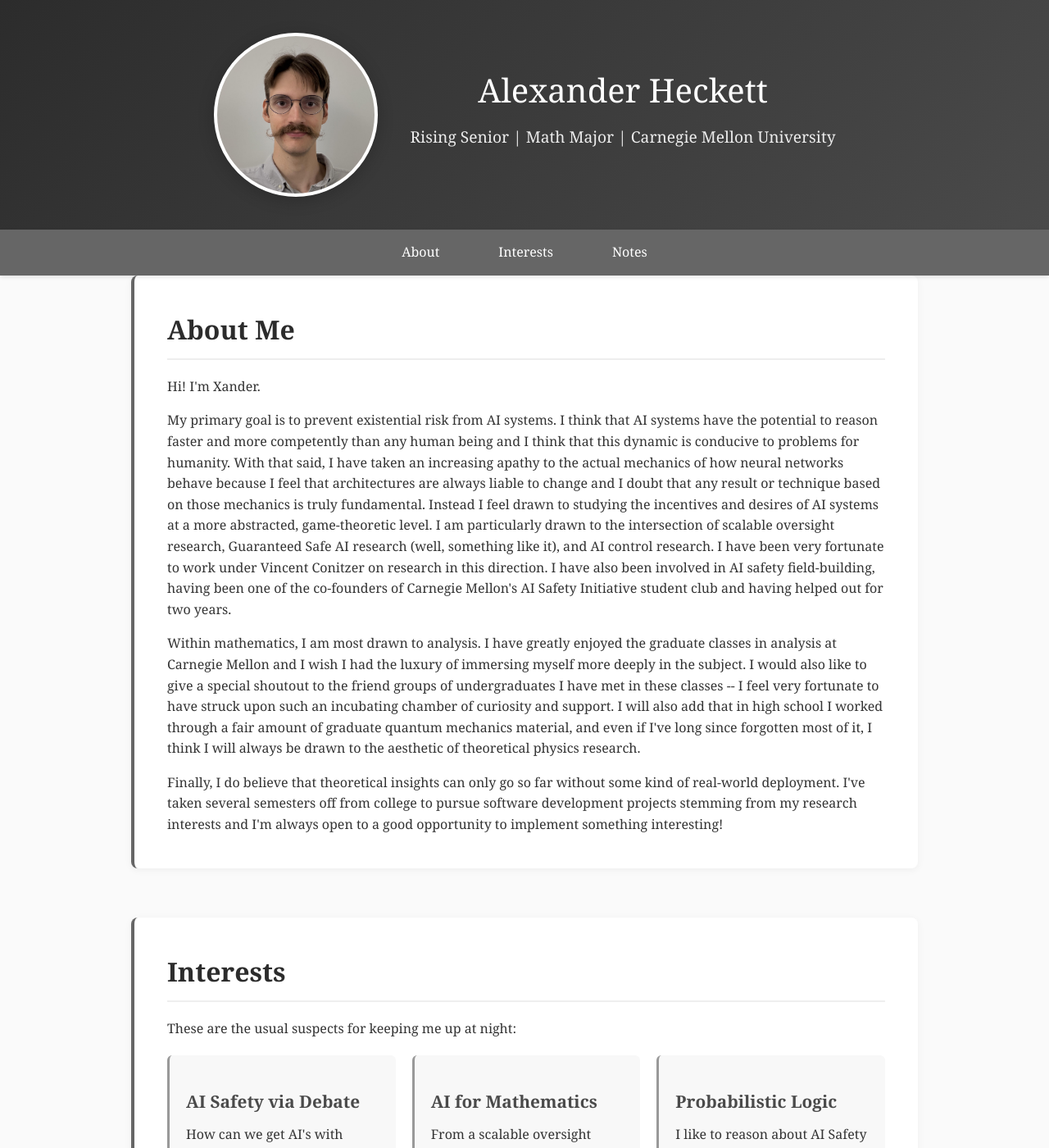
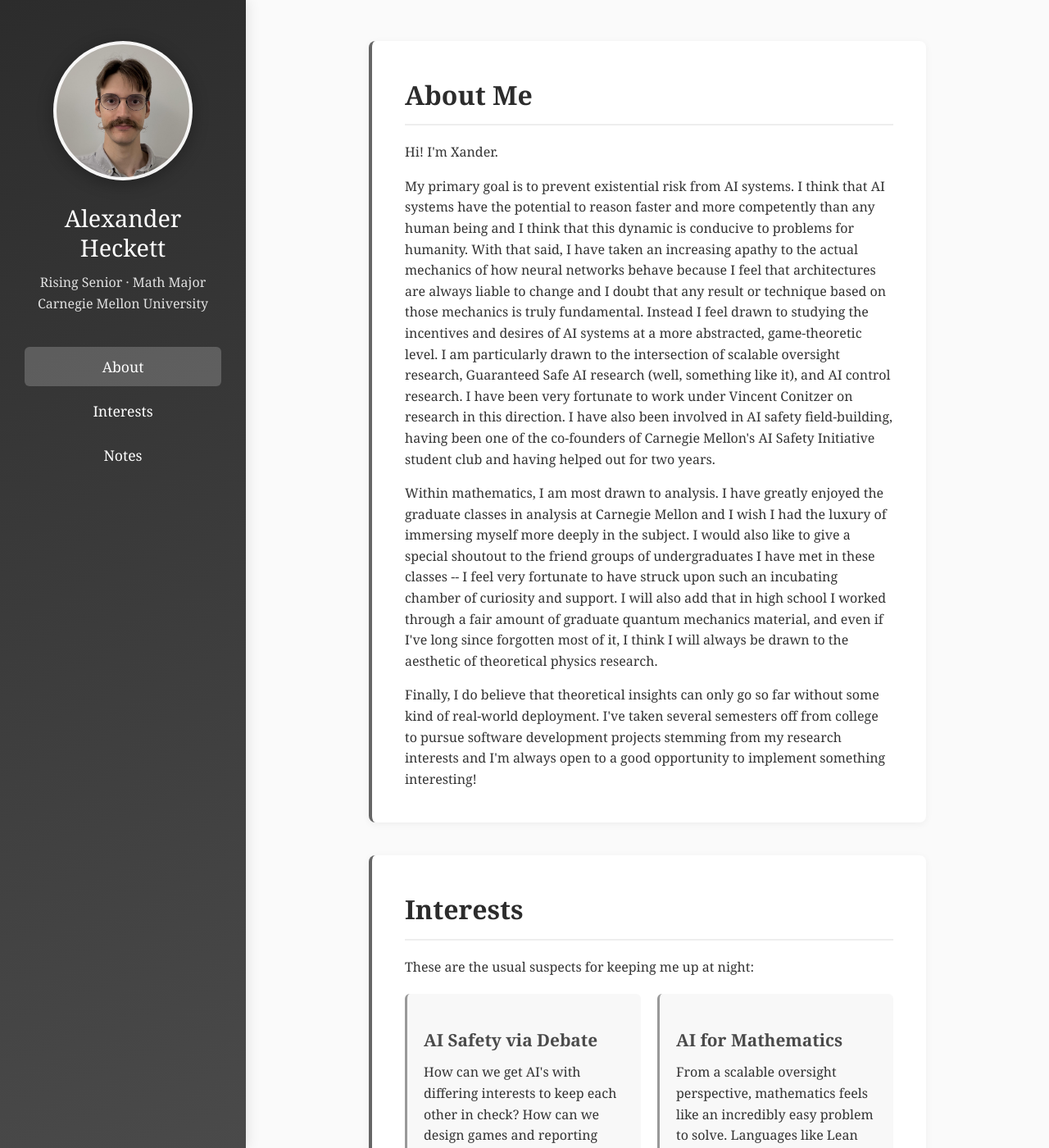
Before and after one commit to bushwallyta271828/bushwallyta271828.github.io, a Jekyll site: the page built from index.html, in a window 1280 px wide and 1400 px high. Shown: the whole window at 82% size. Built offline with Jekyll 4.4.1, drawn with Linux system fonts in a browser that asks for light colours.

Commit message:
Switched to side layout

```diff
--- a/_layouts/default.html
+++ b/_layouts/default.html
@@ -21,31 +21,30 @@
     {% endif %}
 </head>
 <body>
-    <header>
-        <div class="container">
-            <div class="header-content">
+    <div class="layout">
+        <aside class="sidebar">
+            <div class="sidebar-inner">
                 <a class="profile-photo" href="{{ '/' | relative_url }}" aria-label="Alexander Heckett home" style="background-image: url('{{ '/photo.jpg' | relative_url }}');"></a>
-                <div class="header-text">
+                <div class="sidebar-text">
                     <h1>Alexander Heckett</h1>
-                    <p>Rising Senior | Math Major | Carnegie Mellon University</p>
+                    <p>Rising Senior &middot; Math Major<br>Carnegie Mellon University</p>
                 </div>
-            </div>
-        </div>
-    </header>
-
                 <nav>
-        <div class="container">
                     <ul>
                         <li><a href="{{ '/#about' | relative_url }}">About</a></li>
                         <li><a href="{{ '/#interests' | relative_url }}">Interests</a></li>
                         <li><a href="{{ '/blog/' | relative_url }}">Notes</a></li>
                     </ul>
+                </nav>
             </div>
-    </nav>
+        </aside>
 
-    <main class="container">
+        <main>
+            <div class="main-inner">
                 {{ content }}
+            </div>
         </main>
+    </div>
 
     <script>
         document.querySelectorAll('nav a[href*="#"]').forEach(anchor => {
--- a/assets/css/main.css
+++ b/assets/css/main.css
@@ -11,89 +11,114 @@ body {
     background-color: #fafafa;
 }
 
-.container {
-    max-width: 1000px;
-    margin: 0 auto;
-    padding: 0 20px;
+/* ---- Sidebar layout ---- */
+
+.layout {
+    display: flex;
+    align-items: flex-start;
+    min-height: 100vh;
 }
 
-header {
-    background: linear-gradient(135deg, #2c2c2c 0%, #4a4a4a 100%);
+.sidebar {
+    flex: 0 0 300px;
+    width: 300px;
+    position: sticky;
+    top: 0;
+    align-self: flex-start;
+    height: 100vh;
+    background: linear-gradient(160deg, #2c2c2c 0%, #4a4a4a 100%);
     color: white;
-    padding: 40px 0;
-    text-align: center;
+    box-shadow: 2px 0 15px rgba(0,0,0,0.1);
 }
 
-.header-content {
+.sidebar-inner {
     display: flex;
+    flex-direction: column;
     align-items: center;
-    justify-content: center;
-    gap: 40px;
-    flex-wrap: wrap;
+    text-align: center;
+    padding: 50px 30px;
+    height: 100%;
+    overflow-y: auto;
 }
 
 .profile-photo {
-    width: 200px;
-    height: 200px;
+    width: 170px;
+    height: 170px;
     border-radius: 50%;
     background: #ddd;
     display: block;
-    border: 4px solid white;
-    box-shadow: 0 4px 20px rgba(0,0,0,0.2);
+    border: 4px solid rgba(255,255,255,0.9);
+    box-shadow: 0 4px 20px rgba(0,0,0,0.3);
     overflow: hidden;
     background-size: cover;
     background-position: center;
+    flex-shrink: 0;
 }
 
-.header-text h1 {
-    font-size: 2.5em;
-    margin-bottom: 10px;
-    font-weight: 300;
+.sidebar-text {
+    margin-top: 28px;
 }
 
-.header-text p {
-    font-size: 1.2em;
-    opacity: 0.9;
-    margin-bottom: 20px;
+.sidebar-text h1 {
+    font-size: 1.8em;
+    font-weight: 300;
+    line-height: 1.25;
 }
 
-nav {
-    background-color: #666;
-    padding: 15px 0;
-    position: sticky;
-    top: 0;
-    z-index: 100;
-    box-shadow: 0 2px 5px rgba(0,0,0,0.1);
+.sidebar-text p {
+    font-size: 1em;
+    opacity: 0.85;
+    margin-top: 12px;
 }
 
-nav ul {
+.sidebar nav {
+    width: 100%;
+    margin-top: 40px;
+}
+
+.sidebar nav ul {
     list-style: none;
     display: flex;
-    justify-content: center;
-    gap: 40px;
-    flex-wrap: wrap;
+    flex-direction: column;
+    gap: 6px;
 }
 
-nav a {
+.sidebar nav a {
+    display: block;
     color: white;
     text-decoration: none;
     font-weight: 500;
-    transition: color 0.3s ease, background-color 0.3s ease;
-    padding: 8px 16px;
-    border-radius: 4px;
+    font-size: 1.1em;
+    padding: 10px 16px;
+    border-radius: 6px;
+    transition: background-color 0.25s ease;
 }
 
-nav a:hover {
+.sidebar nav a:hover {
     background-color: rgba(255,255,255,0.1);
 }
 
+.sidebar nav a.active {
+    background-color: rgba(255,255,255,0.2);
+}
+
+/* ---- Main content ---- */
+
 main {
-    padding: 40px 0;
+    flex: 1 1 auto;
+    min-width: 0;
+    padding: 50px 0;
+}
+
+.main-inner {
+    max-width: 760px;
+    margin: 0 auto;
+    padding: 0 40px;
 }
 
 section,
 .post {
-    margin-bottom: 60px;
+    margin-bottom: 40px;
     padding: 40px;
     background: white;
     border-radius: 8px;
@@ -130,7 +155,7 @@ a:hover {
 
 .interests {
     display: grid;
-    grid-template-columns: repeat(auto-fit, minmax(250px, 1fr));
+    grid-template-columns: repeat(auto-fit, minmax(220px, 1fr));
     gap: 20px;
     margin-top: 20px;
 }
@@ -209,28 +234,53 @@ a:hover {
     color: #555;
 }
 
+/* ---- Responsive: stack sidebar on top for narrow screens ---- */
+
 @media (max-width: 768px) {
-    .header-content {
+    .layout {
         flex-direction: column;
-        text-align: center;
+    }
+
+    .sidebar {
+        flex-basis: auto;
+        width: 100%;
+        height: auto;
+        position: static;
+        box-shadow: 0 2px 10px rgba(0,0,0,0.1);
+    }
+
+    .sidebar-inner {
+        padding: 30px 20px;
+        height: auto;
     }
 
     .profile-photo {
-        width: 150px;
-        height: 150px;
+        width: 140px;
+        height: 140px;
     }
 
-    .header-text h1 {
-        font-size: 2em;
+    .sidebar nav {
+        margin-top: 24px;
     }
 
-    nav ul {
-        gap: 20px;
+    .sidebar nav ul {
+        flex-direction: row;
+        flex-wrap: wrap;
+        justify-content: center;
+        gap: 8px;
+    }
+
+    main {
+        padding: 30px 0;
+        width: 100%;
+    }
+
+    .main-inner {
+        padding: 0 16px;
     }
 
     section,
     .post {
-        margin: 20px 10px;
         padding: 25px;
     }
 }
```
Also changed, not shown: other parts of _layouts/default.html (+2 -2 lines). Lines whose indentation alone changed are shown as unchanged.
